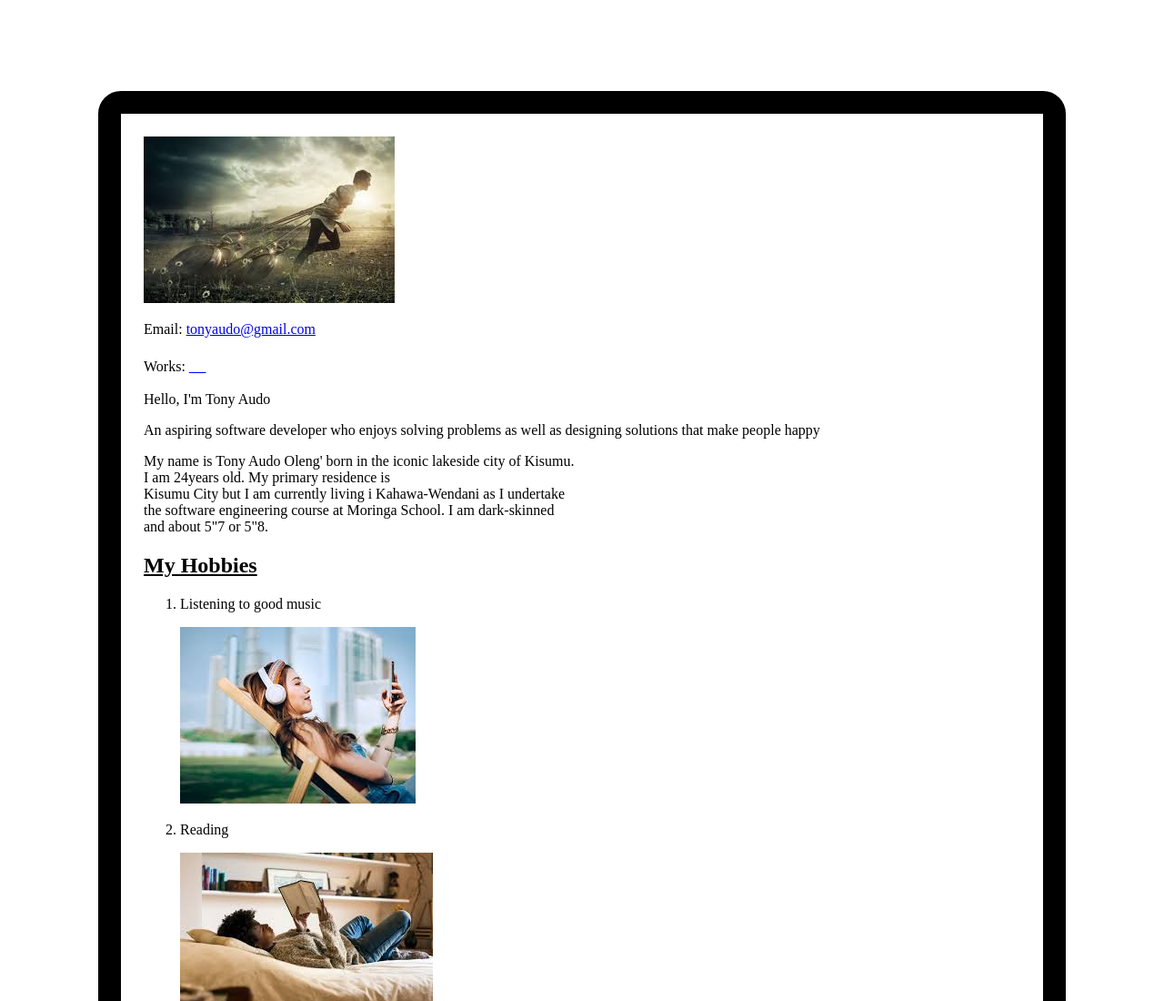
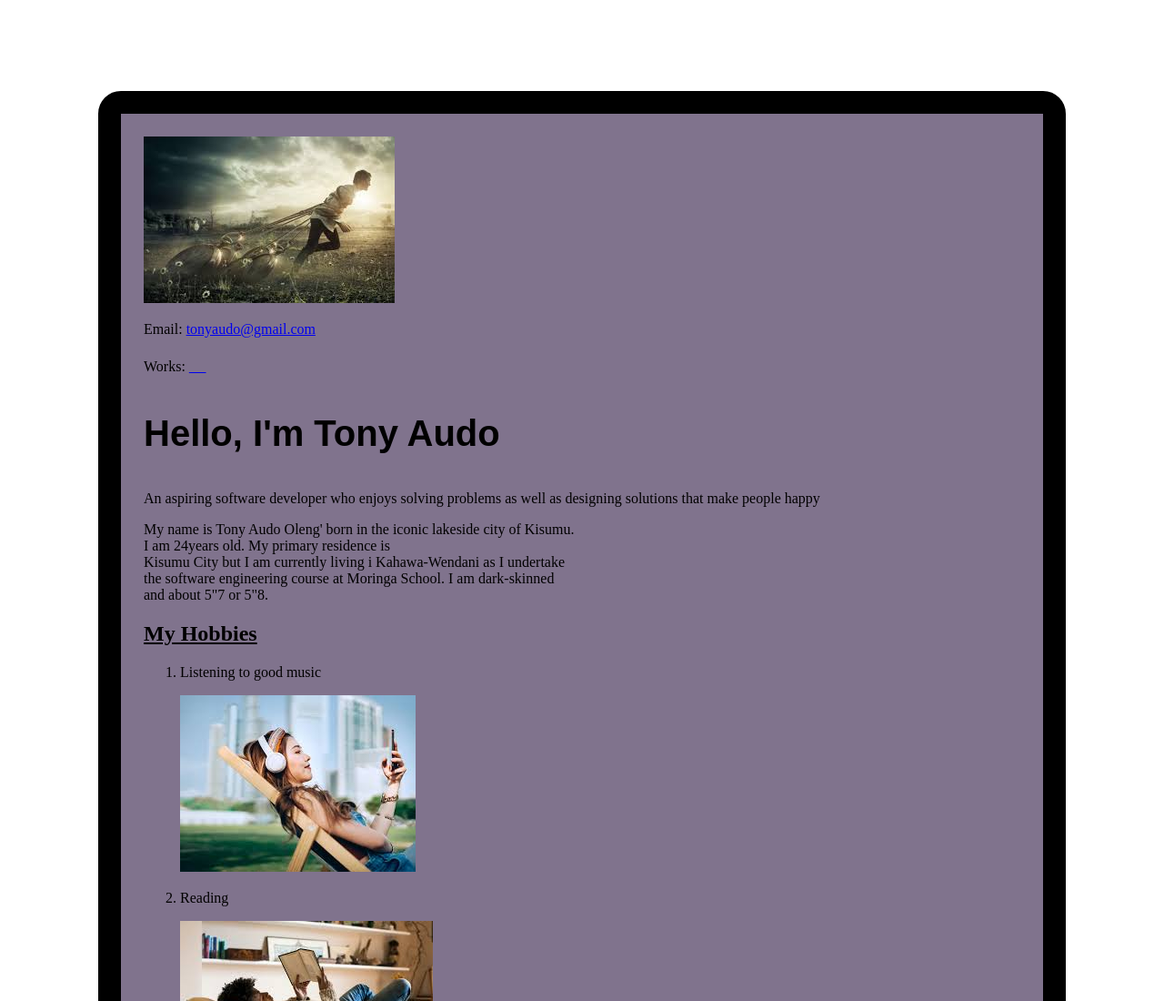
Before and after one commit to tony-g30/portfolio, a plain HTML site: page index.html in a window 1280 px wide. Shown: the top 1100 px of the page at 91% size. Drawn offline with Linux system fonts and the light colour scheme.

Commit message:
still adding moore css elements

```diff
--- a/index.html
+++ b/index.html
@@ -14,7 +14,7 @@
     <div>
         <img src="download.jpeg" alt="myself">
     </div>
-    <div>
+    <div class="contact">
         <p>
             Email: <a href="mailto: tonyaudo@gmail.com">tonyaudo@gmail.com</a>
         </p>
--- a/styles.css
+++ b/styles.css
@@ -4,5 +4,16 @@
     border-width:25px;
     padding: 25px;
     border-radius: 25px;
+    background-color: rgb(128, 115, 141);
 
 }
+
+.name{
+    font-family: Arial, Helvetica, sans-serif;
+    font-size: 40px;
+    font-weight: bold;
+}
+
+.contact{
+
+}
```
